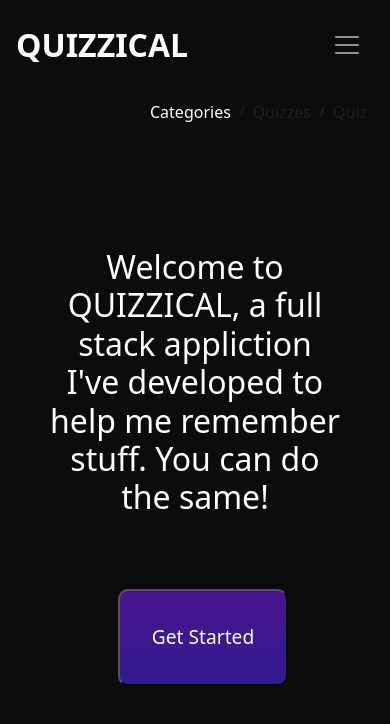
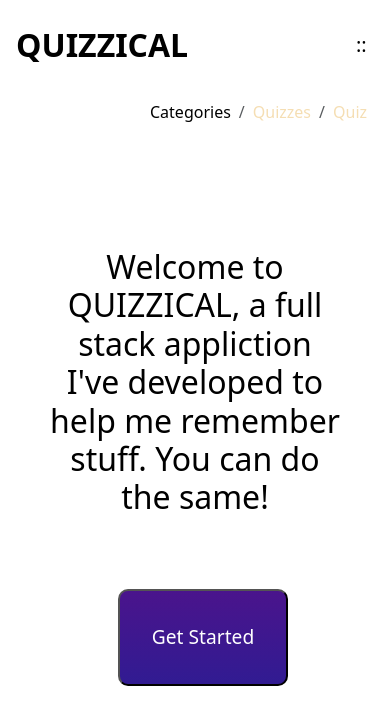
Before and after one commit to Bram-Gr/NewRepo, a Vue app in the folder vue/: page / in a window 390 px wide. Shown: the top 724 px of the page. Built offline with nearby package versions, Linux system fonts and the light colour scheme.

Commit message:
restyling with bootstrap-vue

```diff
--- a/vue/src/assets/styles.css
+++ b/vue/src/assets/styles.css
@@ -1,5 +1,5 @@
 body {
-  background: linear-gradient(to bottom, #0a0b0a, #0c0c0c); /* Gradient from light green to dark green */
+  background: white; /* Gradient from light green to dark green */
   margin: 0;
   padding: 0;
   /* height: 100vh;
@@ -7,6 +7,7 @@ body {
   justify-content: center;
   align-items: center; */
   font-family: Arial, sans-serif;
+  color: black;
 
 }
 
--- a/vue/src/components/EditQuiz.vue
+++ b/vue/src/components/EditQuiz.vue
@@ -2,17 +2,31 @@
   <div class="modal-content">
     <form @submit="submitEdit">
       <label for="quizName">Quiz Name:</label>
-      <textarea class="input" id="quizName" v-model="quizName" required />
+      <b-form-textarea class="name" id="textarea-no-resize" v-model="quizName" required placeholder="Fixed height textarea" rows="3" no-resize></b-form-textarea>
+      <!-- <textarea class="input" id="quizName" v-model="quizName" required /> -->
 
       <div class="questions" v-for="(question, index) in questions" :key="index">
         <label>Question:</label>
-        <textarea id="questionAnswers" class="input" v-model="questions[index].question" required />&nbsp;&nbsp;&nbsp;
+        <!-- <b-form-input id="questionAnswers" v-model="questions[index].question" required type="text" debounce="500"></b-form-input> -->
+        <b-form-textarea id="textarea-no-resize" v-model="questions[index].question" required placeholder="Fixed height textarea" rows="3" no-resize></b-form-textarea>
+        <!-- <textarea id="questionAnswers" class="input" v-model="questions[index].question" required />&nbsp;&nbsp;&nbsp; -->
         <label>Answer:</label>
-        <textarea id="questionAnswers" class="input" v-model="questions[index].answer" required />
+        <!-- <b-form-input id="questionAnswers" v-model="questions[index].answer" required  type="text" debounce="500"></b-form-input> -->
+        <b-form-textarea id="textarea-no-resize" v-model="questions[index].answer" required placeholder="Fixed height textarea" rows="3" no-resize></b-form-textarea>
+        <!-- <textarea id="questionAnswers" class="input" v-model="questions[index].answer" required /> -->
 
-        <button type="button" @click="removeQuestion(index)">Remove Question</button>
+        <b-button class="rm" size="sm" pill type="button" @click="removeQuestion(index)">Remove Question</b-button>
+<hr>
       </div>
-<div class="bottom-buttons">
+      <div>
+        <b-button-group class="mx-1">
+      <b-button  @click="addQuestion">Add Question</b-button>
+      <b-button  type="submit">Save</b-button>
+      <b-button   @click="deleteQuiz(quiz)">Delete</b-button>
+      <b-button  @click="closeModal">Close</b-button>
+    </b-button-group>
+  </div>
+<!-- <div class="bottom-buttons">
   <button
           @click="deleteQuiz(quiz)"
         >Delete</button>
@@ -20,7 +34,7 @@
   <button  @click="addQuestion">Add Question</button>
       <button type="submit">Save</button>
       <button @click="closeModal">Close</button>
-</div>
+</div> -->
     </form>
   </div>
 </template>
@@ -93,7 +107,20 @@ export default {
 </script>
 
   <style scoped>
-  button{
+
+  /* trying to select specific button to modify/size color with bootstrap vue
+/* button.rm:not(:disabled), [type=button]:not(:disabled), [type=reset]:not(:disabled), [type=submit]:not(:disabled) > .rm{
+    cursor: pointer;
+    background-color: red;
+    font-size: .8rem;
+} */
+  label{
+    margin-bottom: .6rem;
+  }
+  #textarea-no-resize{
+    margin-bottom:.3rem;
+  }
+  /* button{
     content:"";
     font-size: 1rem;
   background-color: transparent;
@@ -102,12 +129,20 @@ export default {
   padding: 10px 20px;
   cursor: pointer;
   margin-top: 10px;
-  }
+  } */
 .modal-content{
   color:white;
   margin-left:1rem;
 }
-.input {
+.questions, .name{
+  width: 25rem;
+  margin-top: 0.2rem;
+}
+.name{
+
+}
+
+/* .input {
   font-size:1rem;
   font-weight: bold;
   color:white;
@@ -115,7 +150,7 @@ export default {
   border: 1px dashed white;
   margin-left: 1rem;
   margin-top: 0.2rem;
-}
+} */
 
 
 </style>
--- a/vue/src/components/NavBar.vue
+++ b/vue/src/components/NavBar.vue
@@ -1,12 +1,12 @@
 <template>
   <b-navbar id="main" toggleable="md" type="dark" class="navigation-menu navigation-container" :class="{ onScroll: !view.topOfPage }">
-    <div class="b-nav">
+    <div  class="b-nav">
     <b-navbar-brand class="logo" to="/">QUIZZICAL</b-navbar-brand>
     <sub-nav v-show="!view.topOfPage" class="bread-crumb"/>
   </div>
-    <b-navbar-toggle target="nav-collapse"></b-navbar-toggle>
+    <b-navbar-toggle class="navbar-toggler-icon" target="nav-collapse">::</b-navbar-toggle>
 
-    <b-collapse class="navigation-menu-labels" is-nav id="nav-collapse">
+    <b-collapse  class="navigation-menu-labels" is-nav id="nav-collapse">
       <b-navbar-nav class="ml-auto">
         <b-nav-item class="ml-auto" @click="resetToggle"><router-link to="/about">ABOUT</router-link></b-nav-item>
         <b-nav-item  v-if="$store.state.token !== '' && displayLogout" @click="resetToggle">
@@ -87,7 +87,9 @@ import SubNav from './SubNav.vue';
 
   <style scoped>
 
-
+.navbar-toggler-icon{
+  color: black;
+}
   .b-nav{
     display:flex;
     flex-direction: row;
@@ -98,18 +100,7 @@ import SubNav from './SubNav.vue';
     justify-content: flex-end;
     align-items:flex-end;
   }
-  #main{
-    z-index: 1;
-  top: 0;
-  padding: 1rem;
-  width: 100%;
-  display: inline-block;
-  display: flex;
-  flex-direction: row;
-  position:fixed;
- flex-wrap: wrap;
-    background: linear-gradient(to bottom, #0a0b0a, #0c0c0c);
-  }
+
   .navbar-expand-md .navbar-collapse {
     text-align: right;
     justify-content: flex-end;
@@ -123,13 +114,13 @@ import SubNav from './SubNav.vue';
     margin: 0;
     padding: 0;
     box-sizing: border-box;
-    color:white;
+
   }
 
   body {
     margin: 0;
     padding: 0;
-    background-color: #fdfefe;
+
     font-family: "Cambria";
     font-size: 18px;
   }
@@ -150,21 +141,31 @@ import SubNav from './SubNav.vue';
     flex-wrap: wrap;
     align-items: center;
     justify-content: space-between;
-    background-color: transparent;
     padding-block: 15px;
   }
+  #main{
+    z-index: 1;
+  top: 0;
+  padding: 1rem;
+  width: 100%;
+  display: inline-block;
+  display: flex;
+  flex-direction: row;
+  position:fixed;
+ flex-wrap: wrap;
+    /* background: transparent;  */
+  }
   .onScroll {
-    background: linear-gradient(to bottom, #0a0b0a, #0c0c0c);
+    background: white;
   }
   .navigation-menu a {
     text-decoration: none;
-    color: #fdfefe;
+    color: black;
   }
   .navigation-menu button {
     text-decoration: none;
-    color: #fdfefe;
     border: none;
-    background-color: linear-gradient(to bottom, #0a0b0a, #0c0c0c);
+
   }
   .logo{
   font-size: 2rem;
@@ -211,7 +212,7 @@ import SubNav from './SubNav.vue';
       display: inline-flex;
       align-items: flex-start;
       cursor: pointer;
-      color: #fdfefe;
+
     }
 
 
--- a/vue/src/components/QuizList.vue
+++ b/vue/src/components/QuizList.vue
@@ -10,13 +10,13 @@
         <h1 class="name">{{ quiz.quizName }}</h1>
 
 
-          <button class="edit"
+          <b-button pill size="sm"
             v-show="editButton"
             @click="editQuiz(existingQuizData)"
 
           >
             Edit Quiz
-          </button>
+          </b-button>
 
       <!-- </div> -->
     </router-link>
@@ -133,6 +133,14 @@ export default {
 </script>
 
 <style scoped>
+
+button:not(:disabled), [type=button]:not(:disabled), [type=reset]:not(:disabled), [type=submit]:not(:disabled) {
+    cursor: pointer;
+    margin: .6rem;
+    /* top:580px;
+    position: absolute; */
+    padding: .3rem;
+}
 /* .edit-button{
   display: flex;
   justify-content: flex-end;
@@ -140,10 +148,11 @@ export default {
 
 } */
 .QuizTitleCard1{
-
   cursor: point;
   background: linear-gradient(to bottom, #4a148c, #311b92);
   border-radius: 10px;
+  max-width: 15rem;
+  min-height: 12rem;
 }
 .QuizTitleCard2{
   cursor: pointer;
--- a/vue/src/components/SubNav.vue
+++ b/vue/src/components/SubNav.vue
@@ -44,6 +44,9 @@ export default {
 <style scoped>
 a{
   text-decoration: none;
-  color:white;
+  color:black;
+}
+.breadcrumb-item.active {
+    color: wheat;
 }
 </style>
--- a/vue/src/views/Home.vue
+++ b/vue/src/views/Home.vue
@@ -21,7 +21,7 @@ methods:{
 <style scoped>
 #home{
     padding-top: 7rem;
-  color: white;
+  color: black;
 }
 h1{
     padding: 3rem;
--- a/vue/src/views/Quiz.vue
+++ b/vue/src/views/Quiz.vue
@@ -56,7 +56,7 @@ data(){
   justify-content: center;
 }
 .quiz-page{
-  color: white;
+  /* color: white; */
   margin-top:8rem;
   height:100vh;
   /* margin:4rem; */
--- a/vue/src/views/Quizzes.vue
+++ b/vue/src/views/Quizzes.vue
@@ -3,14 +3,14 @@
   <div class="quizzes">
     <h1 v-if="category">{{ category }}</h1>
     <h1 v-else>CUSTOM</h1>
-    <div class="quiz-page">
-      <div  class="create-form" v-if="routeParamsCheck">
-    <button class="create-button" @click="openModal">Create Quiz</button>
+
+      <div v-if="routeParamsCheck">
+    <b-button block variant="primary"  @click="openModal">Create Quiz</b-button>
     <create-quiz v-if="isModalOpen" @click="closeModal" @closeModal="closeModal"/>
   </div>
+  <h1 v-if="routeParamsCheck" class="user-q" >{{ name.toUpperCase() }}'S QUIZZES</h1>
+  <div  v-if="routeParamsCheck" class="quizzes-list">
 
-  <div  v-if="routeParamsCheck" class="quizzes-list">
-    <h1 class="user-q" >{{ name.toUpperCase() }}'S QUIZZES</h1>
     <quiz-list class="quiz-list" v-for="(uniqueQuiz, index) in quizzes.slice().reverse()" :key="index" :quiz="uniqueQuiz" />
   </div>
 
@@ -18,7 +18,7 @@
     <quiz-list class="quiz-list" v-for="(uniqueQuiz, index) in quizzes" :key="index" :quiz="uniqueQuiz" />
   </div>
 
-   </div>
+
   </div>
 </div>
 </template>
@@ -118,13 +118,16 @@ export default {
 </script>
 
 <style scoped>
-.user-q{
-  color:white;
+h1.user-q{
+  text-decoration: none;
+  color: black;
 }
 .q-quiz{
-  color: white;
+  margin-top: 2rem;
+  /* color: white; */
   display: flex;
   flex-wrap: wrap;
+  justify-content: center;
 }
 .create-form{
 flex-wrap: wrap;
@@ -132,7 +135,7 @@ margin-left:2rem;
 }
 h1{
   padding-top: 2rem;
-  color:white;
+  color:black;
   display: flex;
   justify-content: center;
 }
@@ -148,13 +151,18 @@ h1{
   font-size: 2rem;
   text-decoration: underline;
 }
-.quiz-list{
+.quizzes-list{
+  justify-content: center;
+  display: flex;
   margin-top:2rem;
   padding:.5rem;
   margin-left:2rem;
 color: white;
 /* background: rgba(255, 253, 253, 0.00);
 box-shadow: 0px 4px 4px 0px rgba(0, 0, 0, 0.25); */
+}
+.quiz-list{
+  padding: .6rem;
 }
 .quiz-page-main{
   margin-top:8rem;
@@ -170,4 +178,7 @@ box-shadow: 0px 4px 4px 0px rgba(0, 0, 0, 0.25); */
 .quizzes{
  height: 100vh;
 }
+h1.name{
+  color: black;
+}
 </style>
```
